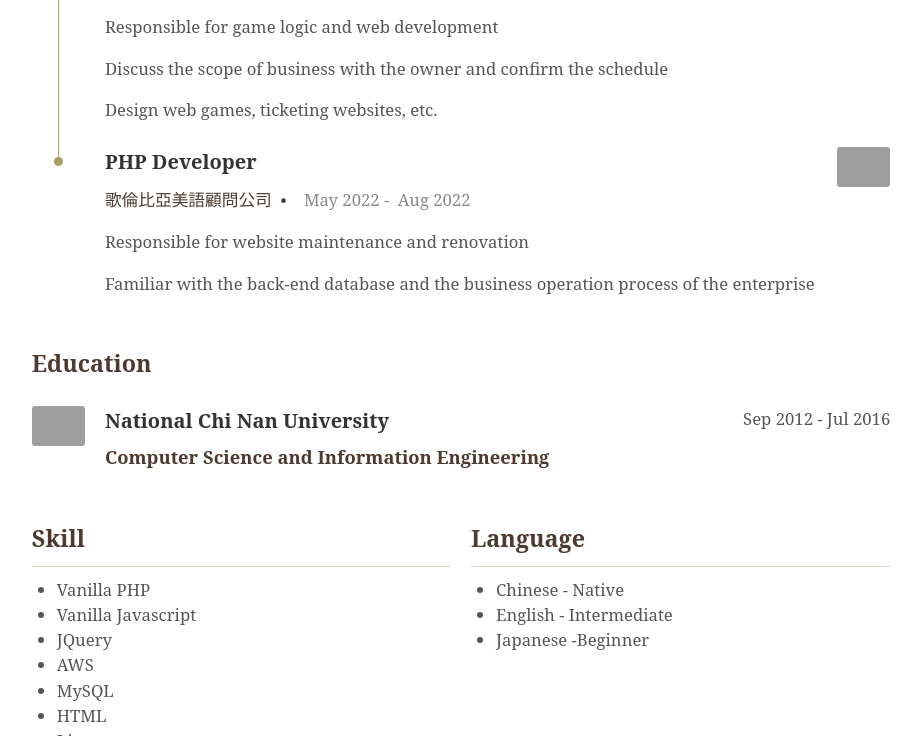
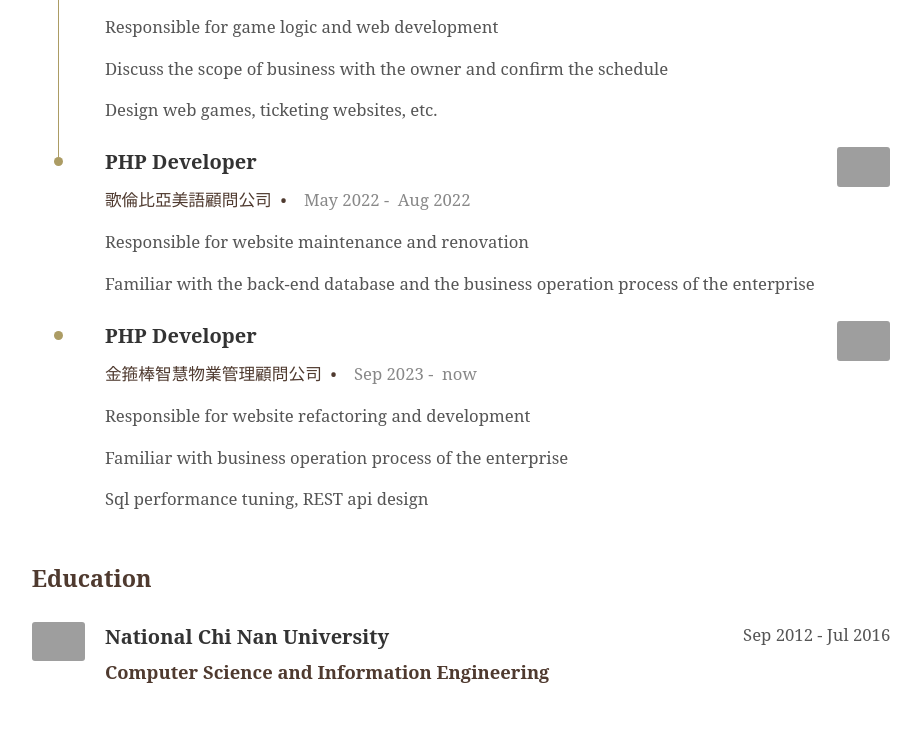
Before and after one commit to rover9090/ginoz01.github.io, a plain HTML site: page index.html in a window 1280 px wide. Shown: the part 469-1205 px from the top of the page, without its empty margins (179-1100 px from the left). Drawn offline with Linux system fonts and the light colour scheme; grey boxes are pictures that could not be loaded.

Commit message:
fix:履歷更新

```diff
--- a/index.html
+++ b/index.html
@@ -125,6 +125,27 @@
 										<img class="logo fr-rounded" src="https://media.cakeresume.com/image/upload/s--fT2S7Drg--/c_pad,fl_png8,h_200,w_200/v1590630205/o4fc04jqt180qhyyg4dr.png">
 									</div>
 								</div>
+								<div class="row repeater with-time-line repeater-work-experience-8 with-time-line-work-experience-8 repeater-end">
+									<div class="col-sm-1 col-xs-1">
+										<div class="time-line-section">
+											<div class="time-dot"></div>
+											<div class="time-line"></div>
+										</div>
+									</div>
+									<div class="col-sm-10 col-xs-9">
+										<h3>PHP Developer</h3>
+										<p>
+											<span class="theme-main-color">金箍棒智慧物業管理顧問公司 &nbsp;• &nbsp;</span>
+											<span style="color: #888;">&nbsp;Sep 2023 -&nbsp; now</span>
+										</p>
+										<p>Responsible for website refactoring and development&nbsp;</p>
+										<p>Familiar with business operation process of the enterprise</p>
+										<p>Sql performance tuning, REST api design</p>
+									</div>
+									<div class="col-sm-1 col-xs-2">
+										<img class="logo fr-rounded" src="https://i.imgur.com/QcBG3T0.png">
+									</div>
+								</div>
 								<div class="row heading heading-education-3">
 									<div class="col-sm-12">
 										<h2>Education</h2>
```
